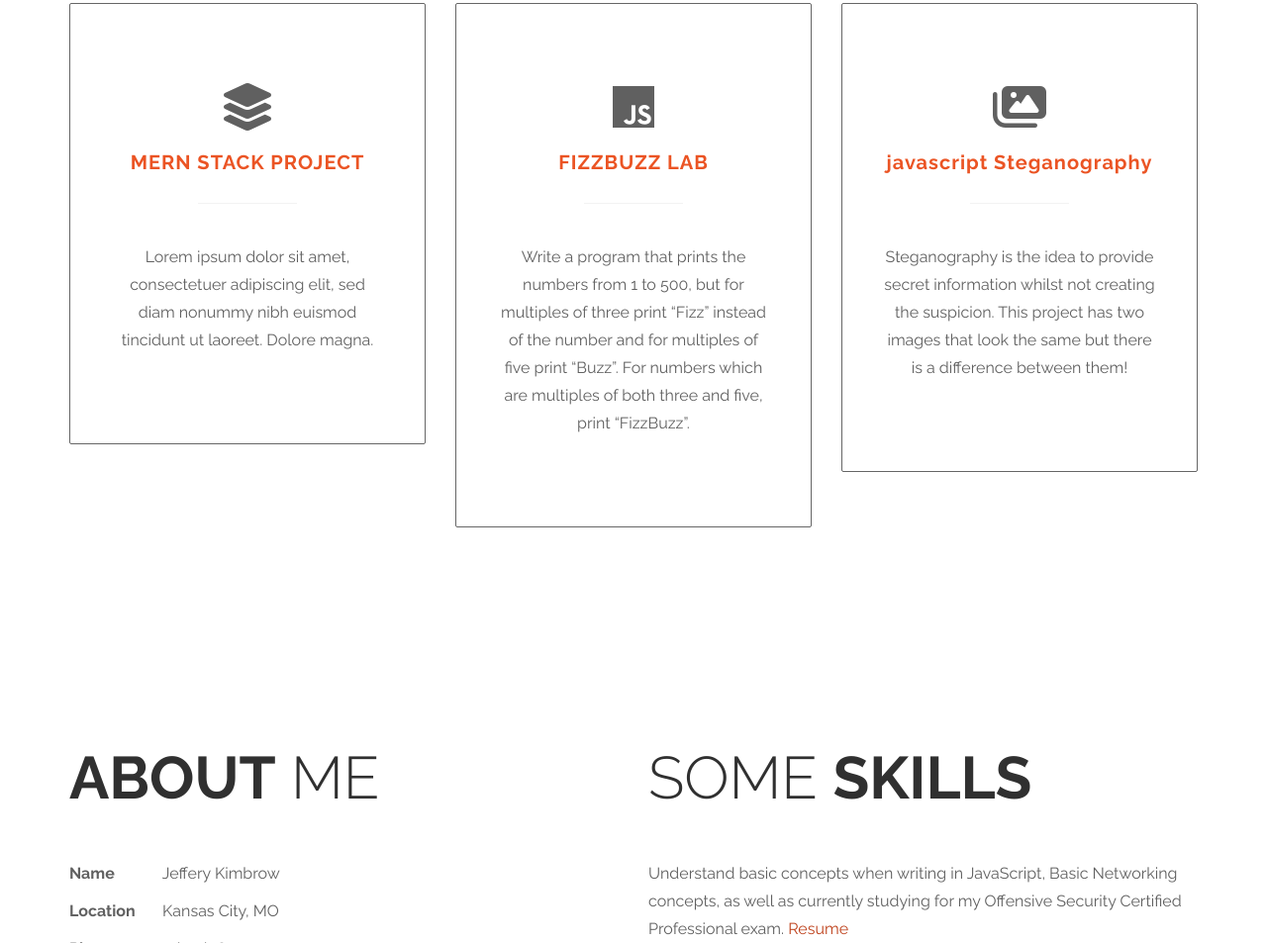
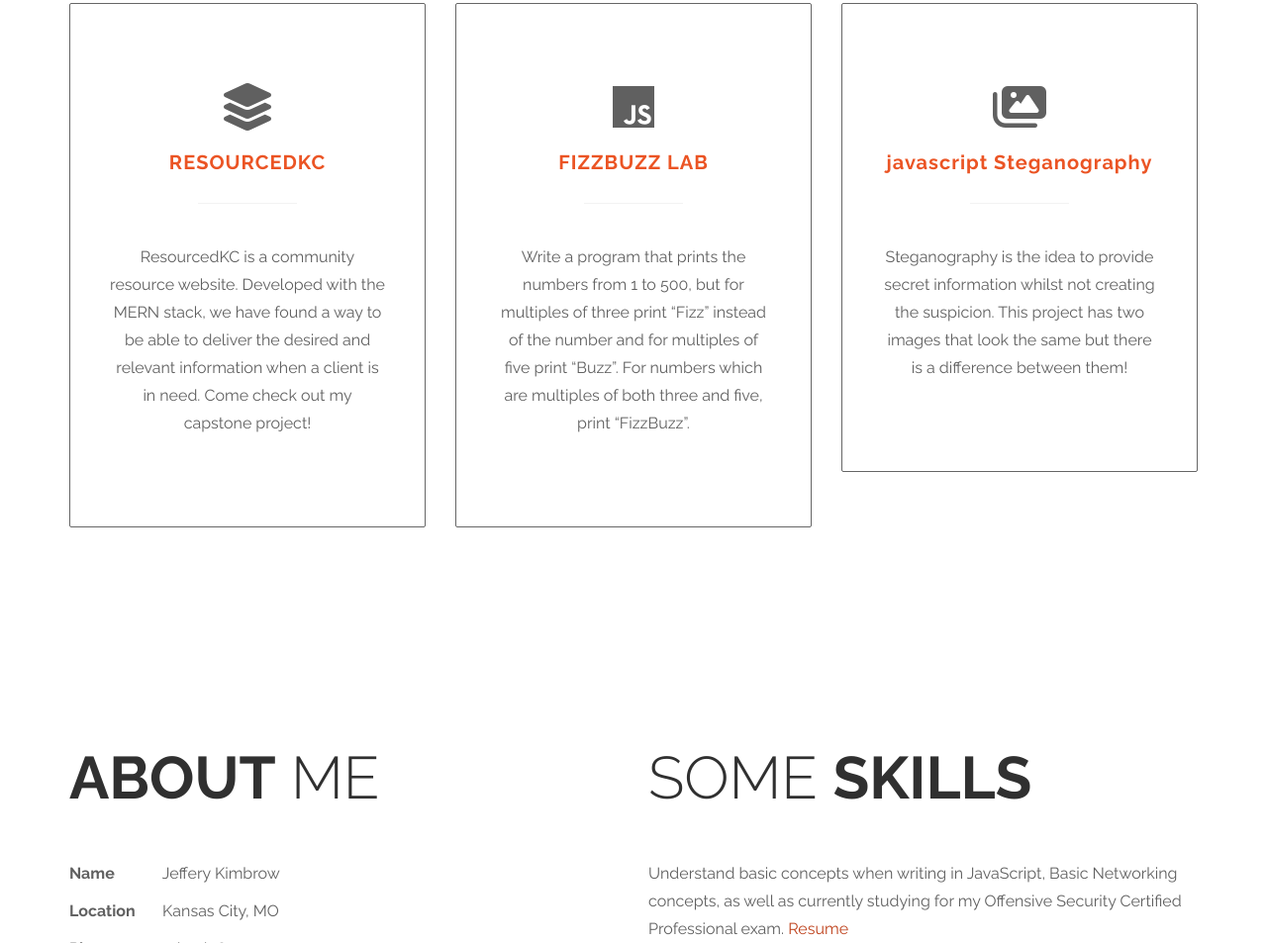
Before and after one commit to kimbrow-slice/JeffKimbrow, a plain HTML site: page index.html in a window 1280 px wide. Shown: the part 1033-1986 px from the top of the page at 99% size. Drawn offline with Linux system fonts and the light colour scheme.

Commit message:
UPDATE main project

```diff
--- a/index.html
+++ b/index.html
@@ -82,9 +82,9 @@ https://templatemo.com/tm-464-ultra-profile
                 <div class="col-md-4 col-sm-4">
                     <div class="projects-wrapper">
                         <i class="fas fa-layer-group fa-3x"></i>
-                        <h3 class="text-uppercase tm-projects-h3">MERN Stack Project</h3>
+                        <h3 class="text-uppercase tm-projects-h3">ResourcedKC</h3>
                         <hr>
-                        <p>Lorem ipsum dolor sit amet, consectetuer adipiscing elit, sed diam nonummy nibh euismod tincidunt ut laoreet. Dolore magna.</p>
+                        <p>ResourcedKC is a community resource website. Developed with the MERN stack, we have found a way to be able to deliver the desired and relevant information when a client is in need. Come check out my capstone project!</p>
                     </div>
                 </div>
                 <div class="col-md-4 col-sm-4">
```
